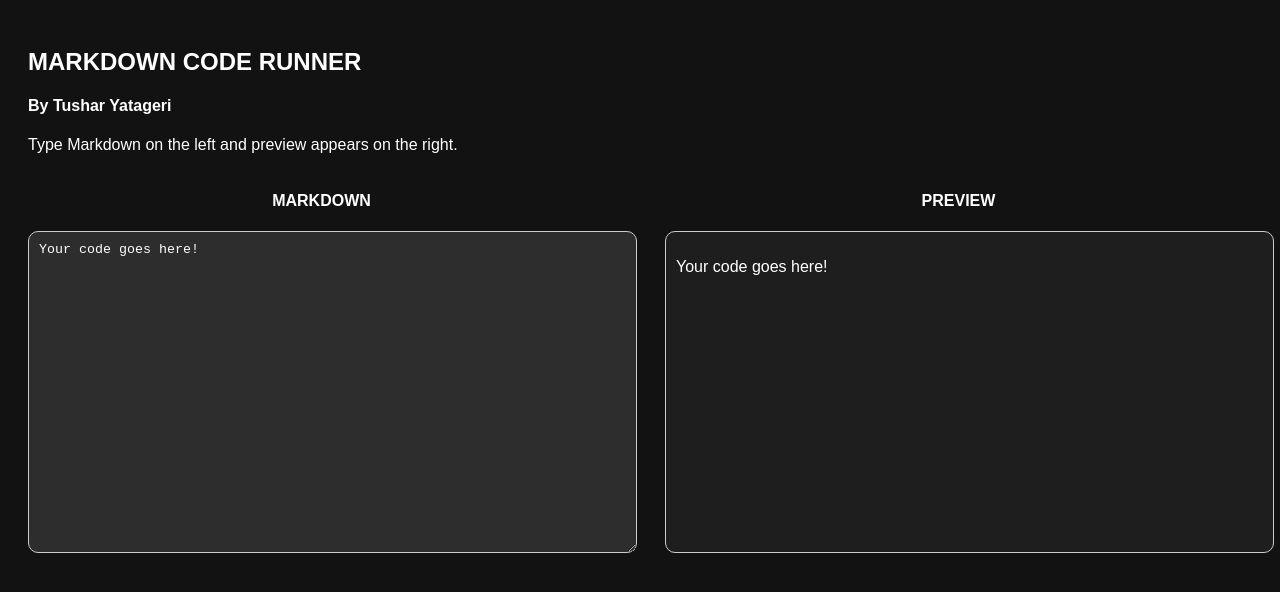
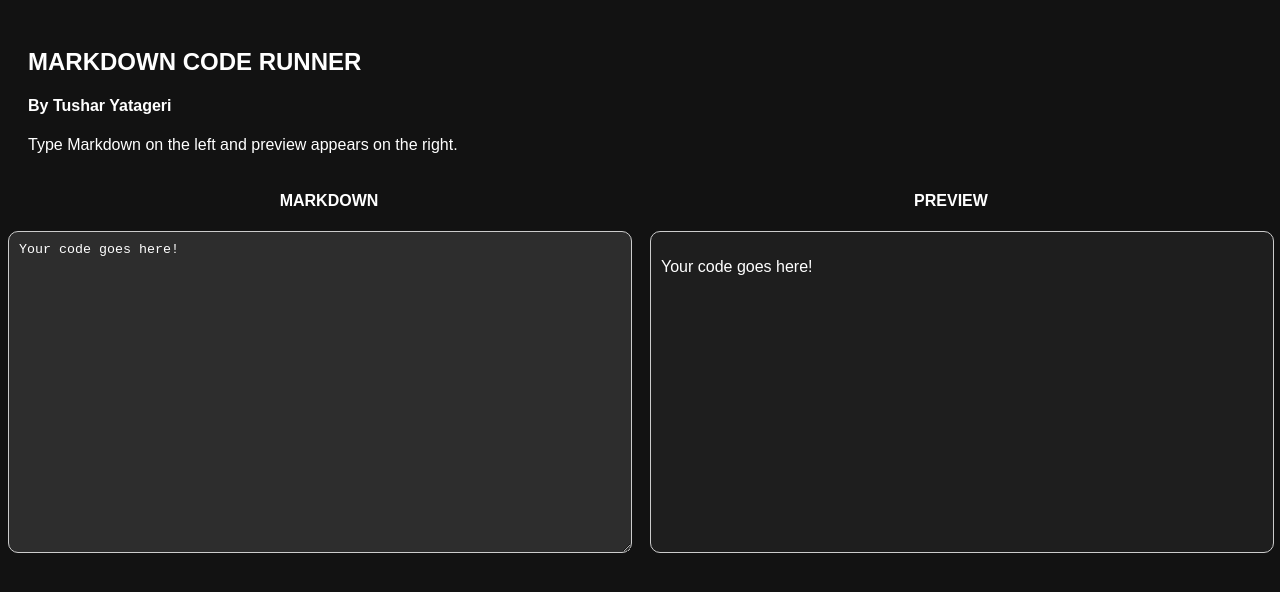
Before and after one commit to TusharYatageri/Markdown, a plain HTML site: page index.html in a window 1280 px wide. Drawn offline with nearby package versions, Linux system fonts and the light colour scheme.

Commit message:
code updated

```diff
--- a/index.html
+++ b/index.html
@@ -19,9 +19,10 @@
     }
     .container {
       display: flex;
-      gap: 50px;
+      gap: 20px;
     }
     textarea {
+      margin-left: -20px;
       width: 100%;
       height: 300px;
       background: #2d2d2d;
```
